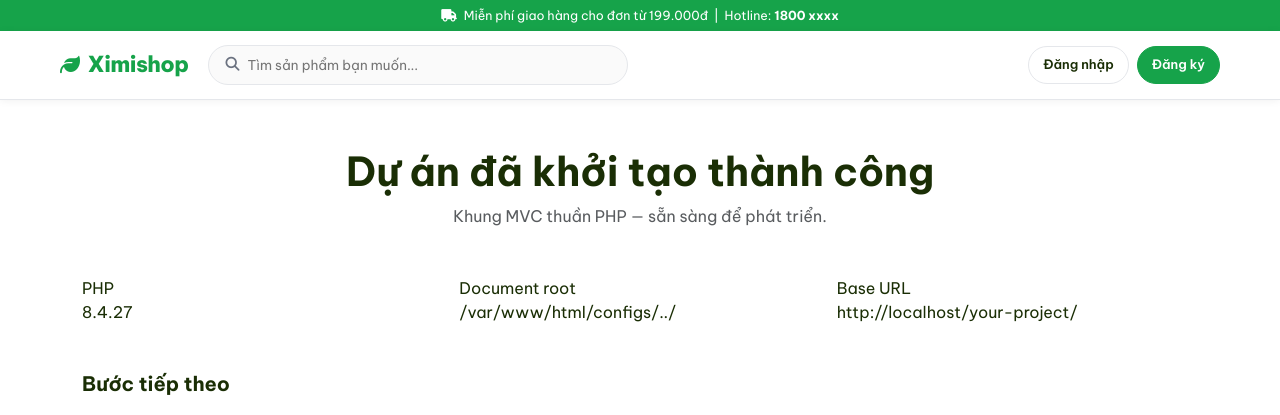
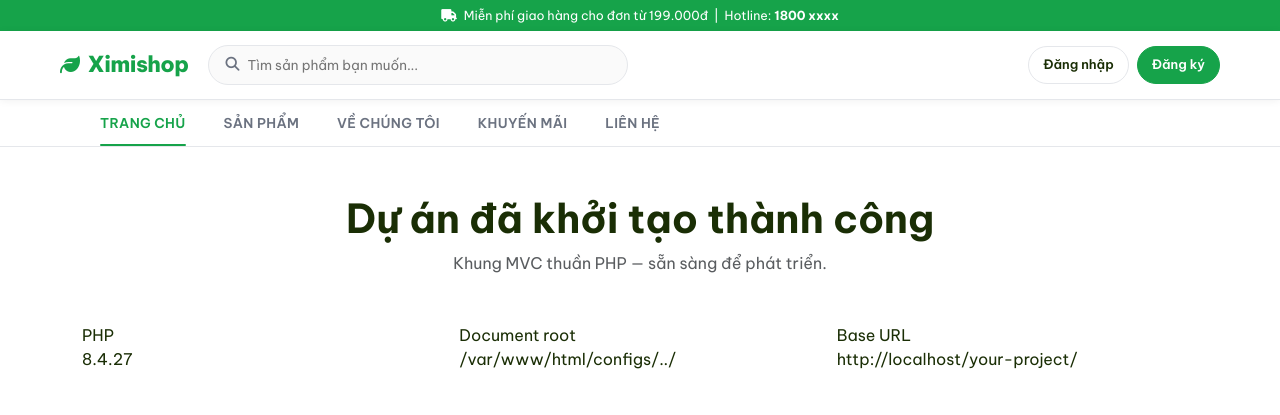
Before and after one commit to ngnth2210-tech/web2041-project, a PHP site: page /your-project/ in a window 1280 px wide. Shown: the top 415 px of the page. Run offline with PHP 8.4, Linux system fonts and the light colour scheme; data comes from the database, SQL or seed files in the repository.

Commit message:
Them thanh menu dieu huong cho layout client
Menu gom Trang chu, San pham, Ve chung toi, Khuyen mai, Lien he.
Muc dang xem duoc danh dau bang lop active.

Co-Authored-By: Claude Opus 5 <noreply@anthropic.com>

```diff
--- a/views/client/main.php
+++ b/views/client/main.php
@@ -353,6 +353,18 @@
     </div>
 </header>
 
+<!-- NAV -->
+<nav class="main-nav">
+    <div class="container">
+        <ul class="nav-links">
+            <li><a href="<?= BASE_URL ?>" class="<?= (!isset($_GET['action']))?'active':'' ?>">Trang chủ</a></li>
+            <li><a href="<?= BASE_URL ?>?action=list-product">Sản phẩm</a></li>
+            <li><a href="#">Về chúng tôi</a></li>
+            <li><a href="#">Khuyến mãi</a></li>
+            <li><a href="#">Liên hệ</a></li>
+        </ul>
+    </div>
+</nav>
 
 <main class="page-body">
     <?php if (isset($_SESSION['success_message'])): ?>
@@ -381,4 +393,3 @@
 <script src="https://cdn.jsdelivr.net/npm/bootstrap@5.3.3/dist/js/bootstrap.bundle.min.js"></script>
 <?php if (isset($extraScripts)) echo $extraScripts; ?>
 </body>
-</html>
```
